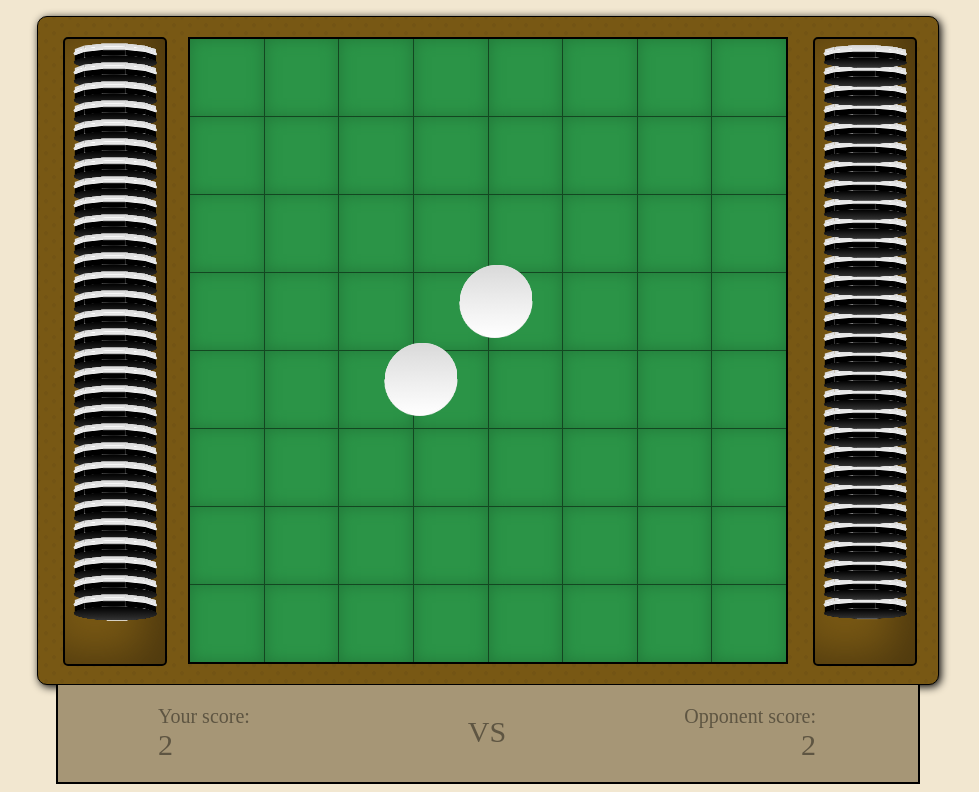
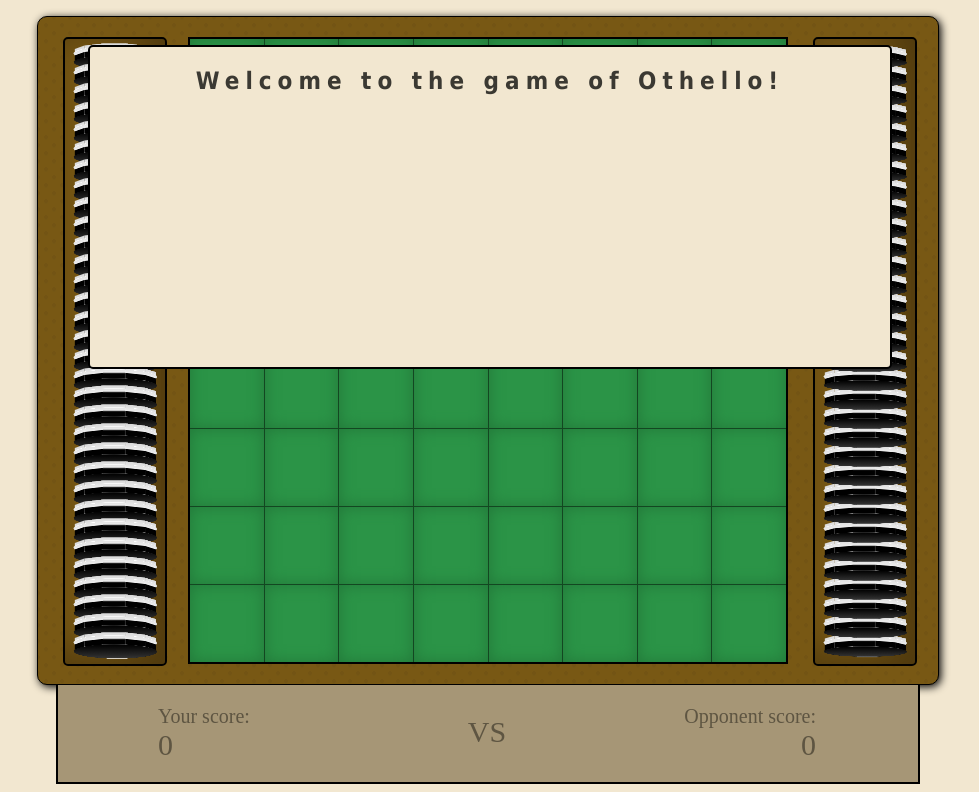
Before and after one commit to DarthKipsu/othello, a website: page web/index.html in a window 1280 px wide. Shown: the part 55-847 px from the top of the page, without its empty margins (152-1131 px from the left). Drawn offline with nearby package versions, Linux system fonts and the light colour scheme.

Commit message:
add initial game starting popup

```diff
--- /dev/null
+++ b/web/css/game-start.css
@@ -0,0 +1,20 @@
+#game-start {
+	position: absolute;
+	width: 800px;
+	height: 320px;
+	top: 100px;
+	left: 50%;
+	margin-left: -400px;
+	z-index: 100;
+	border: 2px solid black;
+	border-radius: 5px;
+	background-color: #F2E7D0;
+}
+
+h2 {
+	text-align: center;
+	font-family: Tahoma, Geneva, sans-serif;
+	font-size: 24px;
+	letter-spacing:  6px;
+	color: #3B3932;
+}
--- a/web/index.html
+++ b/web/index.html
@@ -5,11 +5,13 @@
 		<link rel="stylesheet" type="text/css" href="css/style.css"></style>
 		<link rel="stylesheet" type="text/css" href="css/gamegrid.css"></style>
 		<link rel="stylesheet" type="text/css" href="css/score.css"></style>
-		<link rel="stylesheet" href="css/chip.css" type="text/css"></style>
+		<link rel="stylesheet" type="text/css" href="css/chip.css"></style>
+		<link rel="stylesheet" type="text/css" href="css/game-start.css"></style>
 		<script src="http://code.jquery.com/jquery-1.10.1.min.js"></script>
 		<script type="text/javascript" src="script/gamegrid.js"></script>
 		<script type="text/javascript" src="script/move.js"></script>
 		<script type="text/javascript" src="script/score.js"></script>
+		<script type="text/javascript" src="script/game-start.js"></script>
 		<script type="text/javascript" src="script/script.js"></script>
 		<script type="text/javascript" src="script/document-ready.js"></script>
 	</head>
--- a/web/script/document-ready.js
+++ b/web/script/document-ready.js
@@ -1 +1 @@
-$(document).ready(first4Chips)
+$(document).ready(createGame)
--- /dev/null
+++ b/web/script/game-start.js
@@ -0,0 +1,12 @@
+function createGame() {
+	document.body.appendChild(popupDiv())
+}
+
+function popupDiv() {
+	var popupDiv = document.createElement('div')
+	popupDiv.id = 'game-start'
+	var h2 = document.createElement('h2')
+	$(h2).text("Welcome to the game of Othello!")
+	popupDiv.appendChild(h2)
+	return popupDiv
+}
```
Also changed, not shown: specs/webspecs/game-start.spec.js (added, +13 -0 lines).
